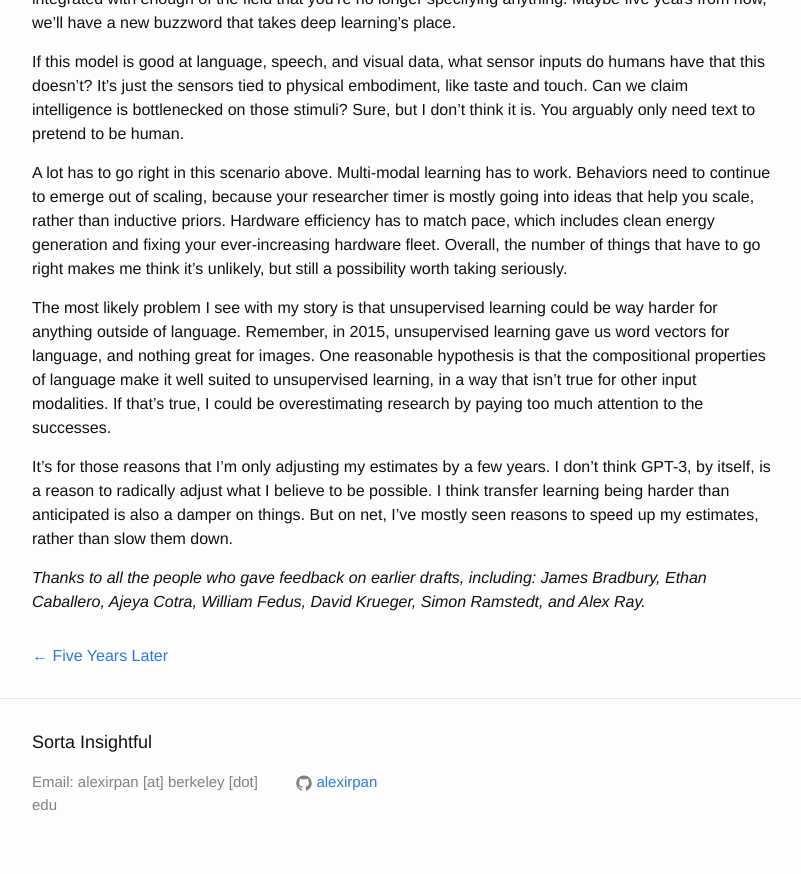
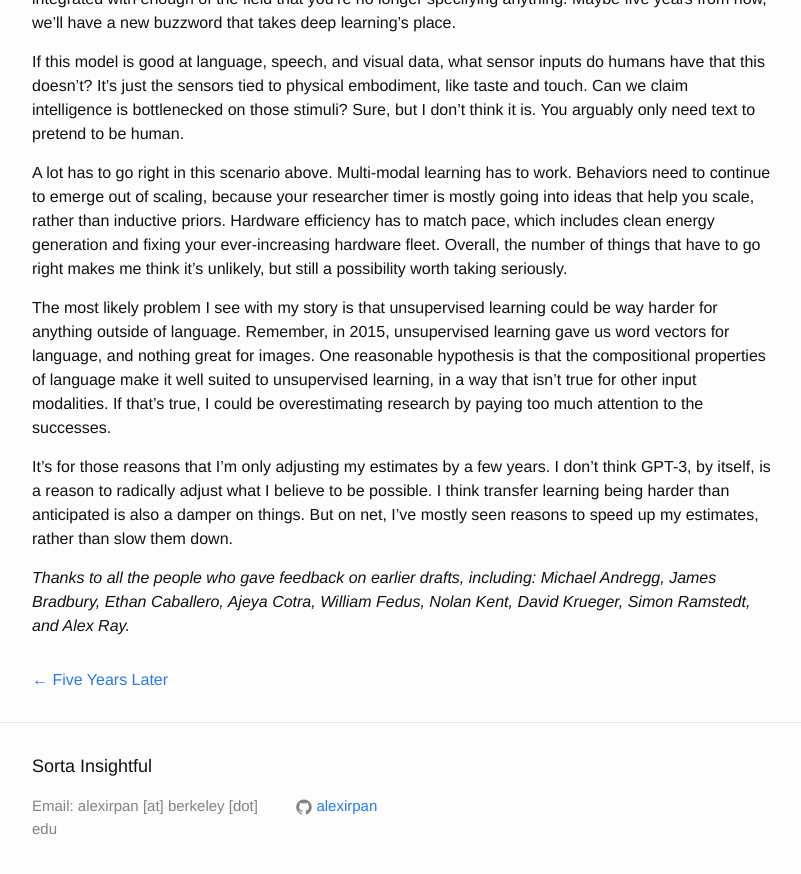
Before and after one commit to alexirpan/alexirpan.github.io, a Jekyll site: the page built from _posts/2020-08-18-ai-timelines.markdown, in a window 1280 px wide and 900 px high, scrolled down 13670 px. Shown: the top 874 px of the window, without its empty margins (238-1039 px from the left). Built offline with Jekyll 4.4.1, drawn with Linux system fonts in a browser that asks for light colours; nearby versions of some CDN libraries; comment, search, counter and statistics services are not loaded.

Commit message:
Forgot some attributions

```diff
--- a/_posts/2020-08-18-ai-timelines.markdown
+++ b/_posts/2020-08-18-ai-timelines.markdown
@@ -688,5 +688,5 @@
 also a damper on things. But on net, I've mostly seen reasons to speed up my
 estimates, rather than slow them down.
 
-*Thanks to all the people who gave feedback on earlier drafts, including: James
-Bradbury, Ethan Caballero, Ajeya Cotra, William Fedus, David Krueger, Simon Ramstedt, and Alex Ray.*
+*Thanks to all the people who gave feedback on earlier drafts, including: Michael Andregg, James
+Bradbury, Ethan Caballero, Ajeya Cotra, William Fedus, Nolan Kent, David Krueger, Simon Ramstedt, and Alex Ray.*
```
